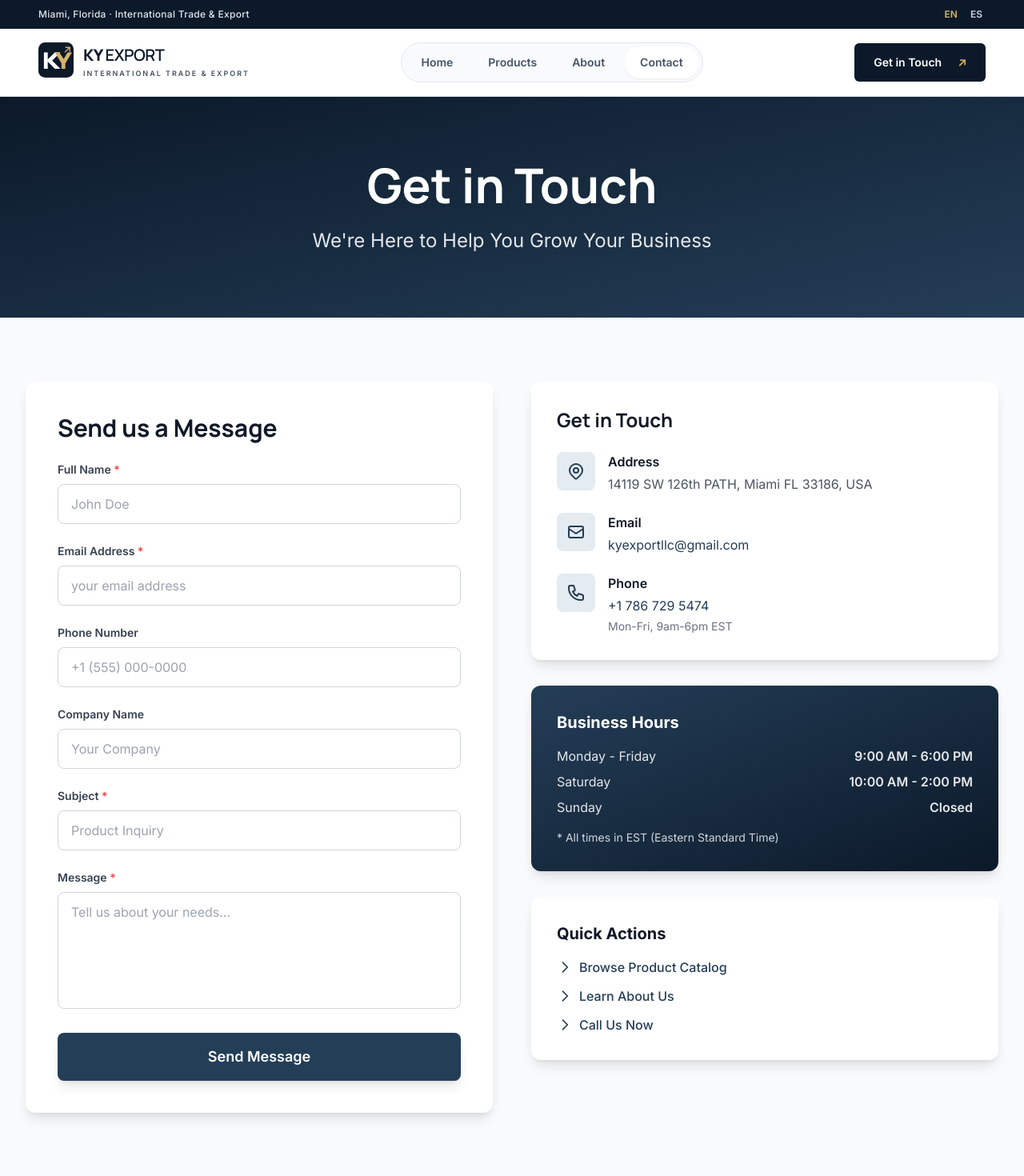
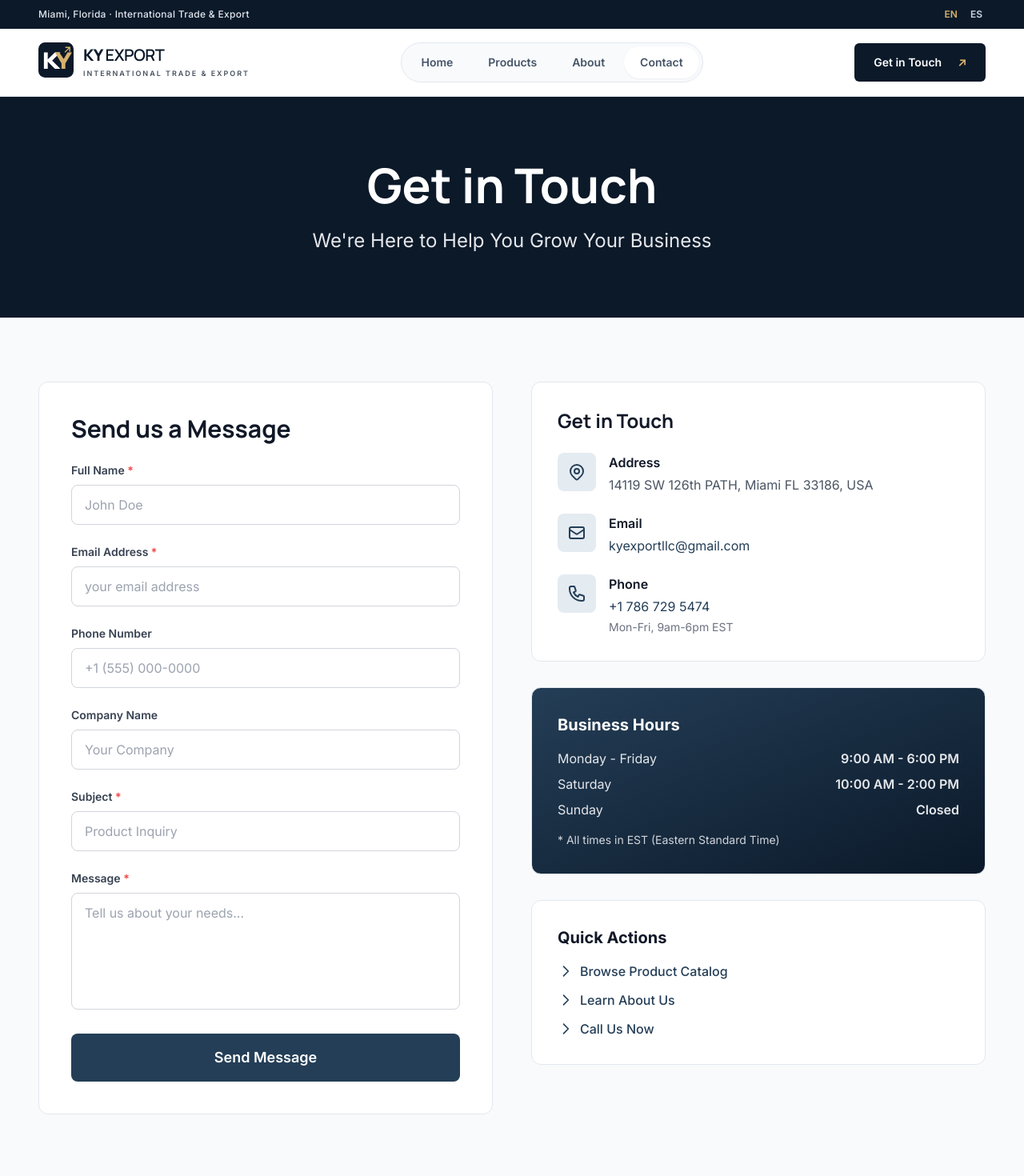
Before and after one commit to fanguitocoder/ky-export, a Vue app: page /contact in a window 1280 px wide. Shown: the top 1470 px of the page at 80% size. Built offline with nearby package versions, Linux system fonts and the light colour scheme.

Commit message:
Align secondary page with wider brand layout

```diff
--- a/src/views/ContactPage.vue
+++ b/src/views/ContactPage.vue
@@ -1,8 +1,8 @@
 <template>
   <div class="min-h-screen bg-gray-50">
     <!-- Header -->
-    <section class="bg-gradient-to-br from-primary-900 to-primary-700 text-white py-20">
-      <div class="max-w-7xl mx-auto px-4 sm:px-6 lg:px-8 text-center">
+    <section class="bg-primary-900 text-white py-20">
+      <div class="site-container text-center">
         <h1 class="text-5xl md:text-6xl font-display font-bold mb-6">{{ $t('contact.hero.title') }}</h1>
         <p class="text-xl md:text-2xl text-gray-200 max-w-3xl mx-auto">
           {{ $t('contact.hero.subtitle') }}
@@ -12,10 +12,10 @@
 
     <!-- Contact Form & Info -->
     <section class="py-20">
-      <div class="max-w-7xl mx-auto px-4 sm:px-6 lg:px-8">
+      <div class="site-container">
         <div class="grid grid-cols-1 lg:grid-cols-2 gap-12">
           <!-- Contact Form -->
-          <div class="bg-white rounded-xl shadow-lg p-8 md:p-10">
+          <div class="bg-white rounded-xl border border-slate-200 p-8 md:p-10">
             <h2 class="text-3xl font-display font-bold text-gray-900 mb-6">{{ $t('contact.form.title') }}</h2>
             <div v-if="productInterest" class="mb-4 p-3 rounded-lg bg-primary-50 border border-primary-100 text-primary-800 text-sm font-medium flex items-center space-x-2">
               <svg class="w-5 h-5" fill="none" stroke="currentColor" viewBox="0 0 24 24">
@@ -117,7 +117,7 @@
               <button
                 type="submit"
                 :disabled="isSubmitting"
-                class="w-full bg-primary-700 text-white py-4 rounded-lg hover:bg-primary-800 transition-all duration-200 font-semibold text-lg shadow-lg hover:shadow-xl transform hover:-translate-y-0.5 disabled:opacity-50 disabled:cursor-not-allowed flex items-center justify-center"
+                class="w-full bg-primary-700 text-white py-4 rounded-lg hover:bg-primary-800 transition-all duration-200 font-semibold text-lg  transform hover:-translate-y-0.5 disabled:opacity-50 disabled:cursor-not-allowed flex items-center justify-center"
               >
                 <span v-if="!isSubmitting">{{ $t('contact.form.submit') }}</span>
                 <span v-else class="flex items-center">
@@ -153,7 +153,7 @@
           <!-- Contact Information -->
           <div class="space-y-8">
             <!-- Contact Details -->
-            <div class="bg-white rounded-xl shadow-lg p-8">
+            <div class="bg-white rounded-xl border border-slate-200 p-8">
               <h2 class="text-2xl font-display font-bold text-gray-900 mb-6">{{ $t('contact.info.title') }}</h2>
 
               <div class="space-y-6">
@@ -201,7 +201,7 @@
             </div>
 
             <!-- Business Hours -->
-            <div class="bg-gradient-to-br from-primary-700 to-primary-900 text-white rounded-xl shadow-lg p-8">
+            <div class="bg-gradient-to-br from-primary-700 to-primary-900 text-white rounded-xl border border-slate-200 p-8">
               <h3 class="text-xl font-bold mb-4">{{ $t('contact.businessHours.title') }}</h3>
               <div class="space-y-2 text-gray-200">
                 <div class="flex justify-between">
@@ -223,7 +223,7 @@
             </div>
 
             <!-- Quick Links -->
-            <div class="bg-white rounded-xl shadow-lg p-8">
+            <div class="bg-white rounded-xl border border-slate-200 p-8">
               <h3 class="text-xl font-bold text-gray-900 mb-4">{{ $t('contact.quickActions.title') }}</h3>
               <div class="space-y-3">
                 <router-link
```
